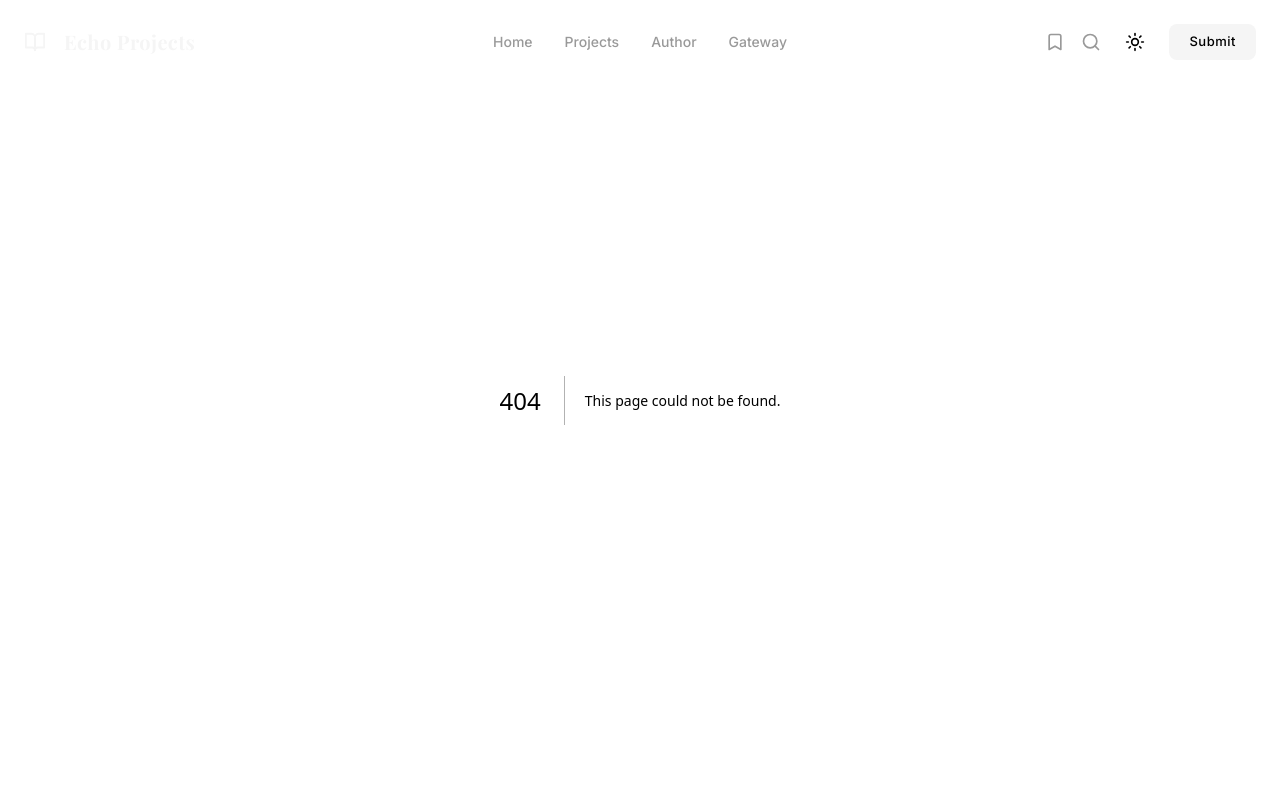
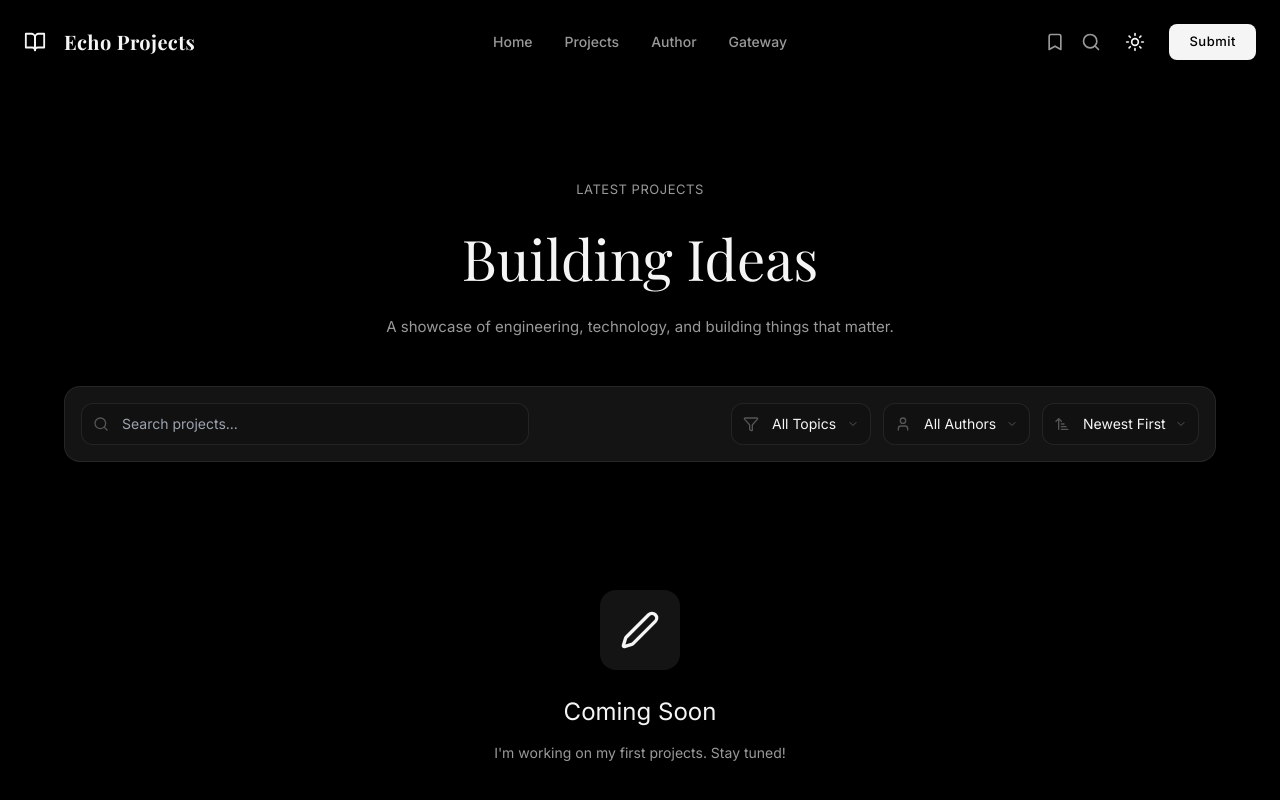
Before and after one commit to justinsaju21/projects, a Next.js app: page /projects in a window 1280 px wide. Before the commit this address had no page. Shown: the top 800 px of the page. Built offline with nearby package versions, Linux system fonts and the light colour scheme.

Commit message:
Add dedicated /projects page with search and filter

```diff
--- /dev/null
+++ b/src/app/projects/page.tsx
@@ -0,0 +1,14 @@
+import { ProjectGrid } from "@/components/home/ProjectGrid";
+
+export const revalidate = 1800;
+
+export default function ProjectsPage() {
+  return (
+    <div style={{ background: 'var(--bg-primary)', minHeight: '100vh', paddingTop: '80px' }}>
+      <div className="max-w-7xl mx-auto px-6 pb-24">
+        {/* We pass hideSearch={false} which is the default, to show the search UI */}
+        <ProjectGrid />
+      </div>
+    </div>
+  );
+}
```
